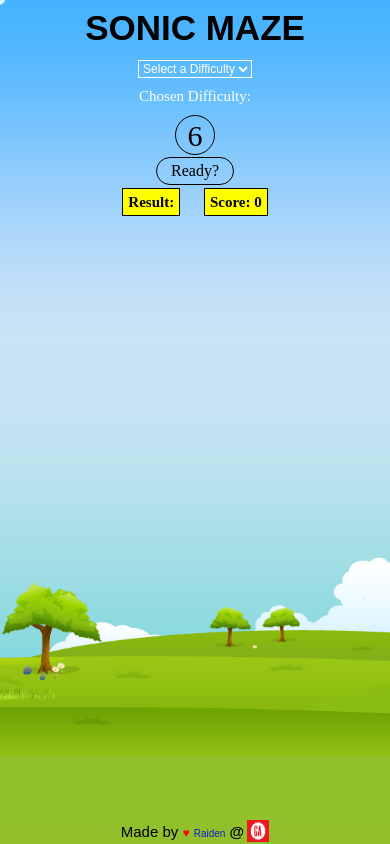
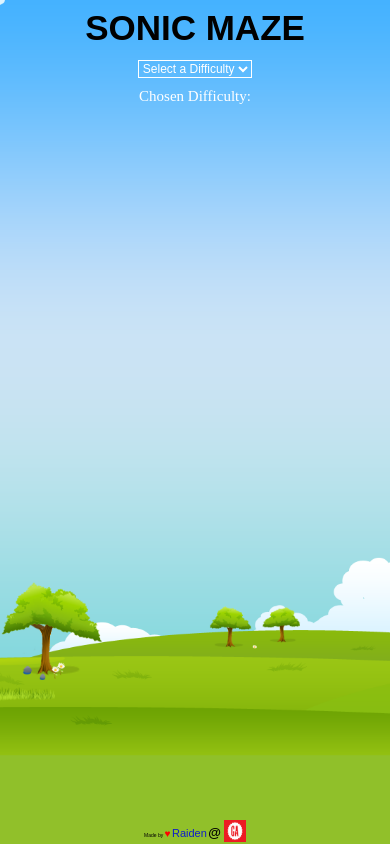
Before and after one commit to RaidenDilan/project-1, a PHP site: page / in a window 390 px wide. Run offline with PHP 8.4, Linux system fonts and the light colour scheme; some libraries are stand-ins or nearby versions.

Commit message:
more responsive fixes

```diff
--- a/css/style.css
+++ b/css/style.css
@@ -29,7 +29,7 @@ h1 {
   text-align: center;
   color: black;
   font-weight: bold;
-  font-size: 40px;
+  font-size: 50px;
 }
 
 p {
@@ -51,12 +51,12 @@ ul {
 
 ul[data-width='3'] {
   width: 307px;
-  margin: 60px auto;
+  margin: 15px auto;
 }
 
 ul[data-width='4'] {
   width: 409px;
-  margin: 60px auto 50px;
+  margin: 15px auto 50px;
 }
 
 li {
@@ -300,7 +300,7 @@ footer {
   left: 0;
   right: 0;
   text-align: center;
-  padding: 20px 0;
+  padding: 5px 0;
   font-family: century, fantasy;
 }
 
@@ -328,19 +328,26 @@ footer {
     text-align: center;
     padding: 5px 0;
     font-family: century, fantasy;
-    font-size: 15px;
+    font-size: 5px;
   }
 
-  footer .raiden {
+  .raiden {
+    font-size: 11px;
+  }
+
+  .heart {
     font-size: 10px;
   }
 
-  footer .heart {
-    font-size: 12px;
+  .at {
+    font-size: 13px;
   }
 
-  footer .at {
-    font-size: 15px;
+  .ga {
+    width: 22px;
+    height: 22px;
+    bottom: 6px;
+    margin: 0px 0px -5px 3px;
   }
 
   ul[data-width='3'] {
@@ -357,13 +364,6 @@ footer {
     padding: 10px;
     width: 70px;
     height: 70px;
-  }
-
-  .ga {
-    width: 22px;
-    height: 22px;
-    bottom: 6px;
-    margin: 0px 0px -5px 3px;
   }
 
   .wall {
--- a/index.html
+++ b/index.html
@@ -27,7 +27,7 @@
             <option value="Level 6">Level 6</option>
         </select>
       </form>
-      <button class="playgame">Play</button>
+      <button class="playgame animated infinate tada">Play</button>
       <p class="animated infinate fadeInUp"><span class="chosen">Chosen Difficulty: </span><span id="chosen-difficulty"></span></p>
       </div>
         <div class="timer animated infinate flash">6</div>
@@ -35,14 +35,15 @@
         <ul class="board"></ul>
       <div class="all">
         <div class="control">
-          <button class="play">START</button>
-          <button class="reset">RESTART</button>
-          <button class="playaudio">PAUSE AUDIO</button>
-          <audio src="audio/main.mp3"></audio>
+          <button class="play animated infinate zoomIn">START</button>
+          <button class="reset animated infinate zoomIn">RESTART</button>
+          <button class="playaudio animated infinate zoomIn">PAUSE AUDIO</button>
+          <audio src="audio/title screen.mp3"></audio>
+          <audio src="audio/ring.mp3"></audio>
         </div>
-        <div class="status animated infinate flip">
+        <div class="status">
           <p class="result">Result:</p>
-          <div class="score-board">Score: <span class="score">0</span></div>
+          <p class="score-board">Score: <span class="score">0</span></p>
         </div>
       </div>
     </main>
--- a/js/app.js
+++ b/js/app.js
@@ -5,6 +5,7 @@ $(() => {
   const $result = $('.result');
   const $reset = $('.reset');
   const $score = $('.score');
+  const $scoreboard = $('.score-board');
   const $begin = $('.playgame');
   const $playaudio = $('.playaudio');
   let $cells = null;
@@ -32,9 +33,13 @@ $(() => {
   $begin.hide(); // hides the play button until difficulty is chosen.
   $reset.hide(); // hides the reset button uttil difficulty is chosen.
   $startBtn.hide(); // hides the  button uttil difficulty is chosen.
-  $playaudio.hide(); // hides the reset button uttil difficulty is chosen.
-  // $result.html('Result:!');
-  $score.html(userScore); //-------------
+  $playaudio.hide(); // hides the reset button until difficulty is chosen.
+  $result.hide(); // hides the result box until difficulty is chosen.
+  $score.hide(); // hides the score box until difficulty is chosen.
+  $scoreboard.hide(); // hides the score-board until difficulty is chosen.
+  $timer.hide(); // hides the timer until difficulty is chosen.
+  $display.hide(); // hides the display until difficulty is chosen.
+  $score.html(userScore); //
 //----------------------------LEVEL DIFFICULTY------------------------------//
   const level1 = [0,0,0,0,1,0,0,1,0];
   // *                     -----+-----+-----
@@ -82,11 +87,17 @@ $(() => {
         break;
     }
     $begin.hide(); // hides the play button when the grid appears.
-    $audio.play(); // pays the audio when the play button is clicked.
+    $timer.show(); // shows the timer when the buildGrid function is activated
+    $audio0.play(); // pays the audio when the play button is clicked.
     $startBtn.show(); // start button is made visisble after the level is selected and confirmed.
     $reset.show(); // reset button is made visisble after the level is selected and confirmed.
     $playaudio.show(); // play audio button is made vissible after the level is selected and confirmed.
+    $result.show(); // shows the result box after the buildGrid function is activated
     $result.html('Result:'); // sets the result bo back to default after it says game over and a different level is played
+    $score.show(); // shows the score ->0 after the buildGrid function
+    $scoreboard.show(); // shows the score-board after the buildGrid function is activated
+    $display.show(); // shows the display after the buildGrid function is activated
+
 
     $grid.attr('data-width', width);
 
@@ -109,17 +120,19 @@ $(() => {
       .show('Start') // when the reset button is clicked it displays the start button again.
       .html('Play Again'); // when the reset button is clicked it displays the start button again and sets the inerHTML to 'Play Again'.
     $display.html('Try again or try another level'); // changes the display message to the string.
-    $playaudio.htm('PAUSE AUDIO'); // after pressing to play again it sets the audio button html back to PAUSE AUDIO as the music will still be playing.
+    $playaudio.html(); // after pressing to play again it sets the audio button html back to PAUSE AUDIO as the music will still be playing.
     $score.html(userScore); // changes the userScore innerHTML to Score.
     $reset.hide(); // hides the reset button
     $begin.show(); //shows the play button is the level choice nav.
     $grid.empty(); // empties the grid when the reset button is clicked.
+    // $audio1.play();
     canMove = false; // when difficulty is chosen you are able to move - hence true.
   }
 
   function countDown() {
     time--;
     $timer.html(time);
+    $playaudio.html();
 
     if(time === 0) {
       clearInterval(timerId);
@@ -139,6 +152,7 @@ $(() => {
     $reset.show(); // shows the reset button when the startTimer begins to countdown.
     buildGrid(); // builds the grid when the start button is clicked.
     $startBtn.hide(); // hides the start button when the startTimer begins to countdown.
+    // $playaudio.html('PAUSE AUDIO');
     canMove = true; // after the level choice is chosen and the start/startimer button is clicked to play you are able to move - hence true.
 
     timerId = setInterval(countDown, 1000);
@@ -152,6 +166,7 @@ $(() => {
     if(!e.metaKey) e.preventDefault(); //while preventing the scroll navigation of the page, refreshing the page is allowed.
     if(!$cells) return false; // -------------
     $cells.removeClass('ball');
+    $audio1.play();
     if (canMove) {
       switch (e.keyCode) {
         case 37: //left arrow key
@@ -175,12 +190,13 @@ $(() => {
           }
           break;
       }
+      // $audio1.play();
     }
     if($cells.eq(currentIndex).hasClass('wall')) { // if the cells has a class of wall.
       $cells.eq(currentIndex).addClass('hit'); // this adds the class of hit to the cell.
       removeHitClass(currentIndex); // this removes the hit class after the player goes back to the begining of the maze - to currentIndex.
-      currentIndex = 0;
-      $display.html('Oops, you ran into a wall!');
+      currentIndex = 0; //puts player back to the begining of the maze when a wall is hit.
+      $display.html('Oops, you ran into a wall!'); //displays message in the display when you've git a wall.
     }
     $cells.eq(currentIndex).addClass('ball'); // adds a class of wall to the chosen cells.
 
@@ -189,7 +205,6 @@ $(() => {
       // $display.html('Try again or try another level');
       canMove = false; //after the player reaches the final destination the player is forbidden to move freely around the maze until the the play again button is clicked.
       userScore = time; // adds the remaining time to the scoreboard.
-      // currentIndex = 0;
     }
   }
 
@@ -208,17 +223,20 @@ $(() => {
     $timer.removeClass('active');
     $startBtn.show(); // shows the start button again after the reset button is clicked.
     $begin.show(); // shows the play button in the choose difficulty nav.
+    // $audio1.play();
+    currentIndex = 0;
   });
 // -----------------------------------AUDIO----------------------------------//
-  const $audio = $('audio').get(0); // 0 = to 1 track
+  const $audio0 = $('audio').get(0); // 0 = track 1
+  const $audio1 = $('audio').get(1);
   let hello = 1;
   $playaudio.on('click', () => {
     if( hello%2 === 0) {
-      $audio.play();
+      $audio0.play();
       $playaudio.html('PAUSE AUDIO');
       hello+=1;
     } else {
-      $audio.pause();
+      $audio0.pause();
       $playaudio.html('PLAY AUDIO');
       hello+=1;
     }
```
Also changed, not shown: 4 other files.
